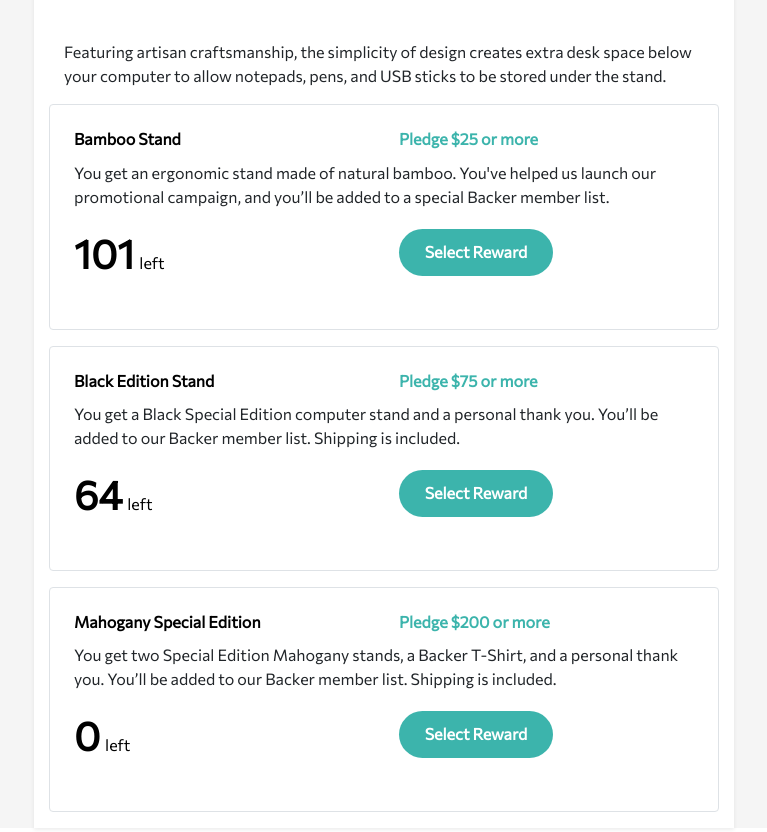
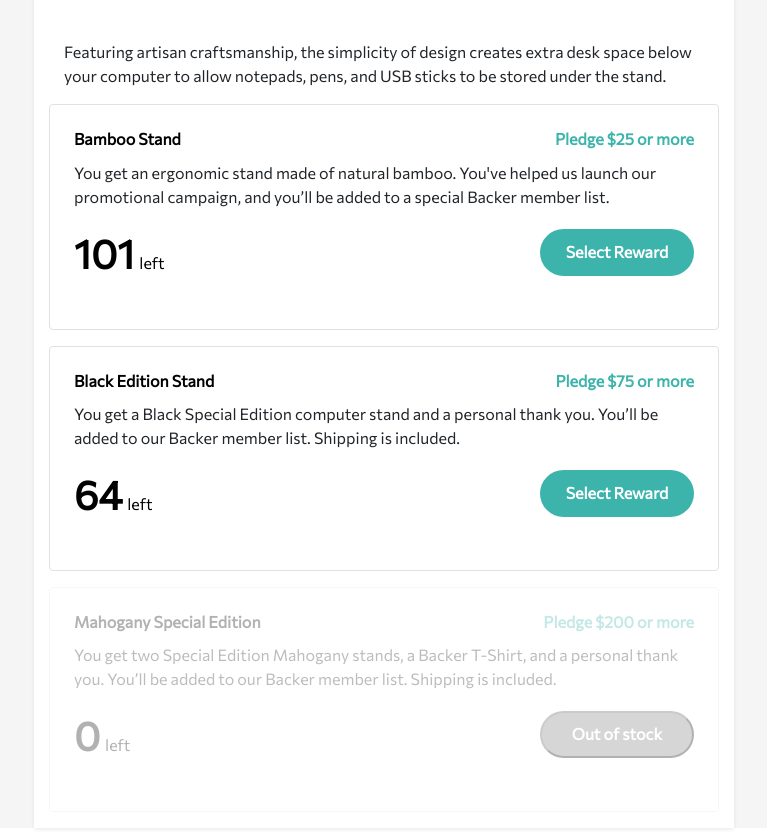
Before and after one commit to MrObonye/crowdfunding, an Angular app: page / in a window 1280 px wide. Shown: the part 947-1779 px from the top of the page, without its empty margins (256-1023 px from the left). Built offline with nearby package versions, Linux system fonts and the light colour scheme.

Commit message:
fix the hero section alignment

```diff
--- a/src/app/components/common/card/card.component.ts
+++ b/src/app/components/common/card/card.component.ts
@@ -6,7 +6,7 @@ import { Component, Input, OnInit } from '@angular/core';
     <div class="p-4" >
       <div class="row">
       <h5 class="card-title col-lg-6">{{ cardTitle }}</h5>
-  <h5 class="card-sub-title col-lg-6">{{cardSubTitle}}</h5>
+  <h5 class="card-sub-title col-lg-6 text-lg-right">{{cardSubTitle}}</h5>
       </div>
 
   <div class="card-text">{{cardText}}</div>
@@ -14,7 +14,7 @@ import { Component, Input, OnInit } from '@angular/core';
   <div class="card-digits row col-lg-6 m-0">
       <h1 class="card-digits-number">{{cardNumber}}</h1>
   </div>
-  <div class="col-lg-6">
+  <div class="col-lg-6 text-lg-right">
   <app-rectangular-button class="mb-3"
     [buttonName]="buttonName"
     [buttonType]="buttonType">
--- a/src/app/components/hero/hero.component.html
+++ b/src/app/components/hero/hero.component.html
@@ -30,7 +30,7 @@
 
 
       <div class="progress mb-3 col mx-3">
-        <div class="progress-bar bg-info rounded" role="progressbar" style="width: 75%" aria-valuenow="75"
+        <div class="progress-bar bg-info" role="progressbar" style="width: 75%" aria-valuenow="75"
           aria-valuemin="0" aria-valuemax="100"></div>
       </div>
     <!-- </div> -->
@@ -45,7 +45,7 @@
       <p class="text-left col-12">Featuring artisan craftsmanship, the simplicity of design creates extra desk space below your
         computer
         to allow notepads, pens, and USB sticks to be stored under the stand.</p>
-      <div class="border my-3 rounded" *ngFor="let c of contentData;">
+      <div class="border my-3 rounded" *ngFor="let c of contentData;" [ngStyle]="styleBorder(c.buttonType)">
         <app-card class=""  [cardTitle]="c.cardTitle" [cardSubTitle]="c.cardSubTitle" [cardText]="c.cardText"
           [cardNumber]="c.cardNumber" [buttonName]="c.buttonName" [buttonType]="c.buttonType"></app-card>
       </div>
--- a/src/app/components/hero/hero.component.ts
+++ b/src/app/components/hero/hero.component.ts
@@ -47,4 +47,10 @@ export class HeroComponent implements OnInit {
       this.bookmarkButton.nativeElement.classList.remove('bookmark__active');
     }
   }
+  styleBorder(buttonType: string) {
+
+    if (buttonType === 'disabled-button') {
+      return {'pointer-events': 'none;', opacity: '0.3'};
+    }
+  }
 }
--- a/src/app/services/content.ts
+++ b/src/app/services/content.ts
@@ -22,6 +22,6 @@ export const content = [{
   cardText: ' You get two Special Edition Mahogany stands, a Backer T-Shirt, and a personal thank you. You’ll be added\
   to our Backer member list. Shipping is included.',
   cardNumber: 0,
-  buttonName: 'Select Reward',
-  buttonType: 'card-button'
+  buttonName: 'Out of stock',
+  buttonType: 'disabled-button'
 }];
--- a/src/assets/scss/_buttons.scss
+++ b/src/assets/scss/_buttons.scss
@@ -40,9 +40,12 @@
 }
 .disabled-button {
   background-color: $darkGray;
+  color: white;
+  font-weight: 700;
   outline: none;
   width: 9.625rem;
   height: 2.9375rem;
+  border-radius: 1.8125rem;
 }
 .btn-circle {
   position: relative;
@@ -119,7 +122,3 @@
     }
   }
 }
-.active {
-  background-color: $moderateCyan;
-  color: #fff;
-}
```
